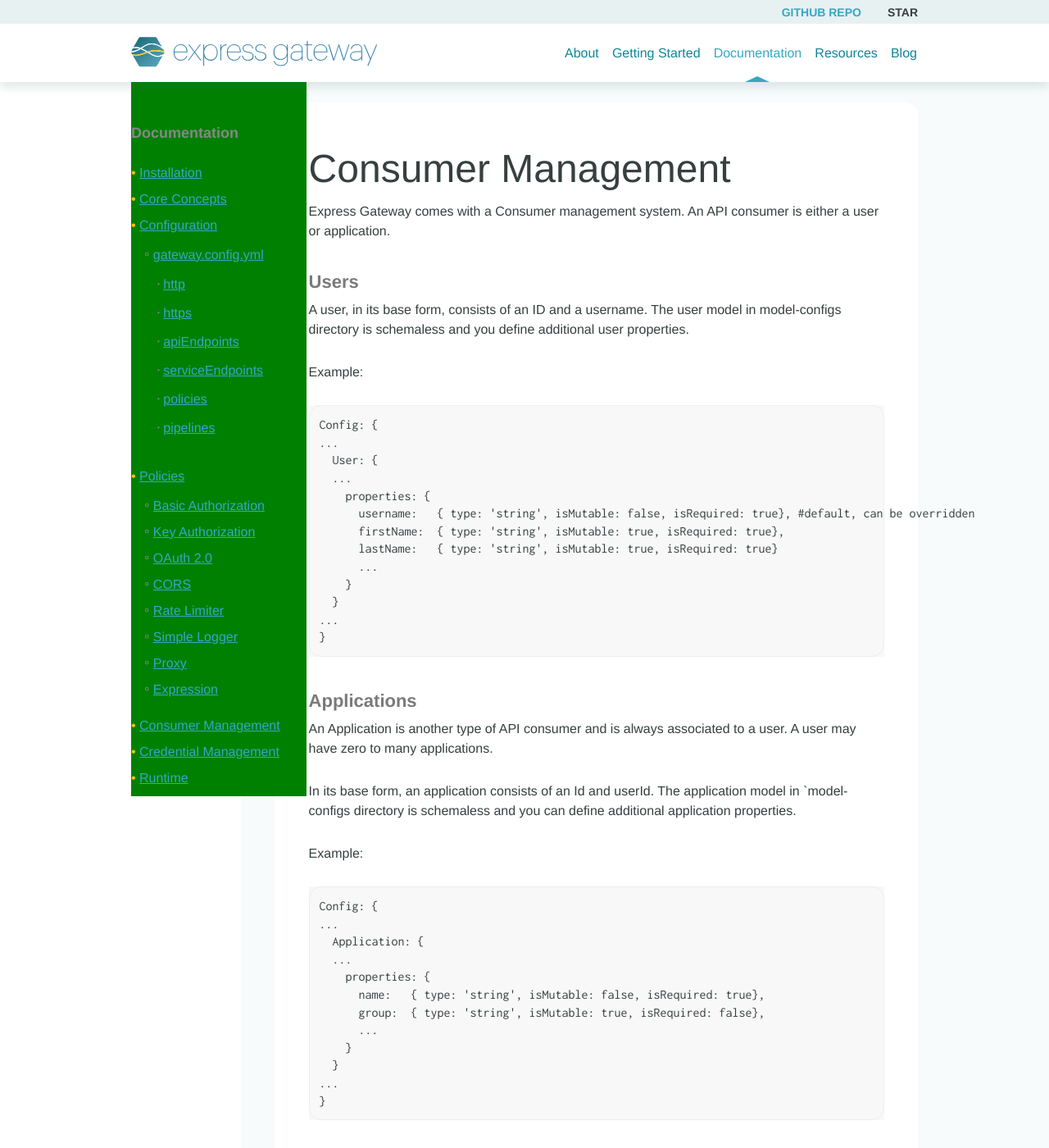
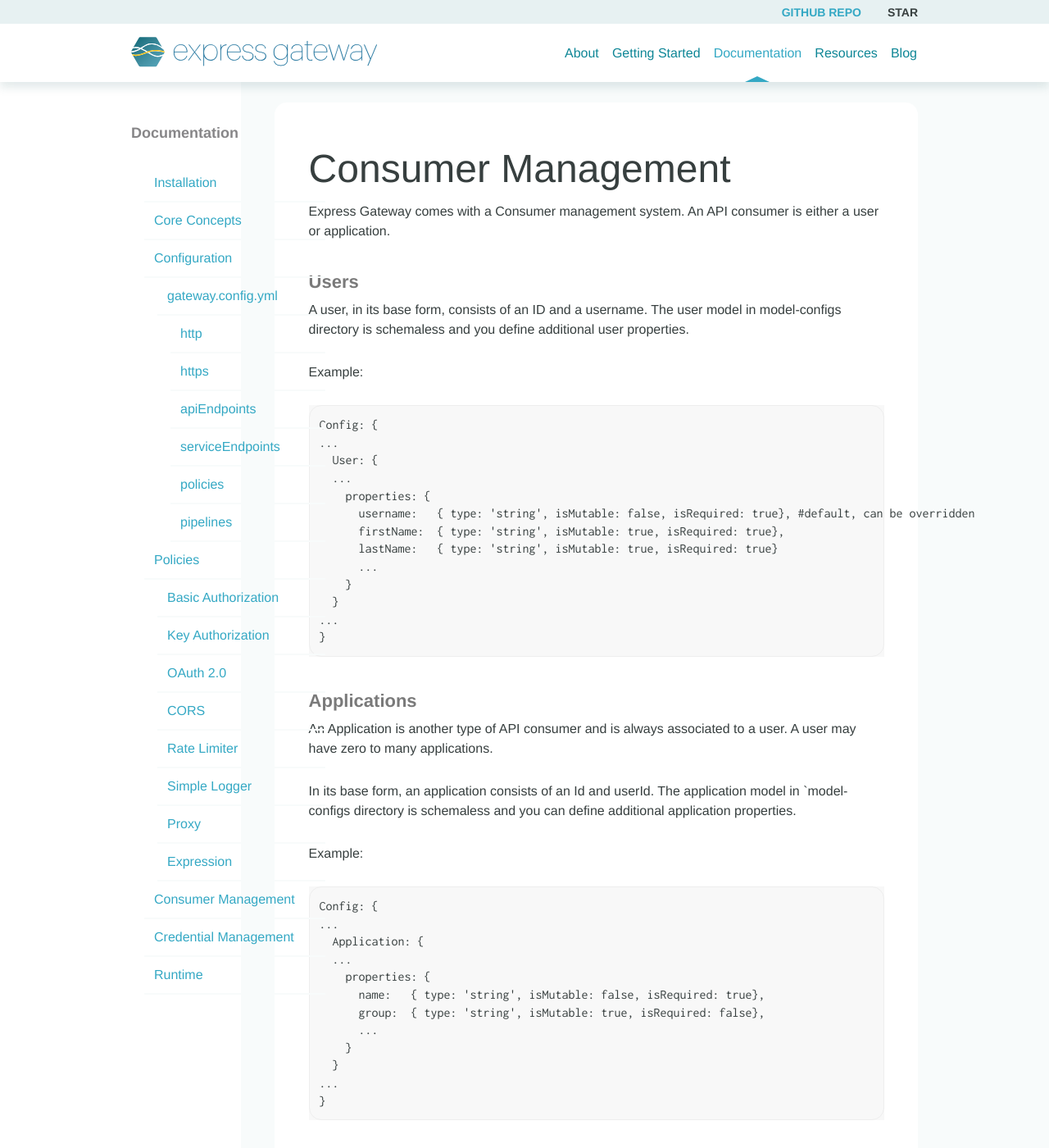
Before and after one commit to ExpressGateway/express-gateway.io, a Jekyll site: the page built from docs/consumer-management.md, in a window 1280 px wide and 1400 px high. Shown: the whole window at 82% size. Built offline with Jekyll 4.4.1, drawn with Linux system fonts in a browser that asks for light colours; some web fonts are replaced.

Commit message:
scrolling and basic layout

```diff
--- a/_layouts/doc-section.html
+++ b/_layouts/doc-section.html
@@ -15,7 +15,7 @@
       </main>
     </div>
   </div>
-  <div class="svg-fix bottom-wave">{% include wave-bottom-2.svg %}</div>
+  <!-- <div class="svg-fix bottom-wave">{% include wave-bottom-2.svg %}</div> -->
   {% include footer.html %}
   <script src="{{site.baseurl}}/assets/js/detectScroll.js"></script>
 </body>
--- a/_sass/_documentation.scss
+++ b/_sass/_documentation.scss
@@ -1,22 +1,31 @@
+.documentation, .documentation + div svg  {
+  background: #ffffff; /* Old browsers */
+  background: -moz-linear-gradient(left, #ffffff 39%,#f8fbfb 39%, #f8fbfb 100%); /* FF3.6-15 */
+  background: -webkit-linear-gradient(left, #ffffff 39%,#f8fbfb 39%,#f8fbfb 100%); /* Chrome10-25,Safari5.1-6 */
+  background: linear-gradient(to right, #ffffff 39%,#f8fbfb 39%,#f8fbfb 100%); /* W3C, IE10+, FF16+, Chrome26+, Opera12+, Safari7+ */
+  filter: progid:DXImageTransform.Microsoft.gradient( startColorstr='#ffffff', endColorstr='#f8fbfb',GradientType=1 ); /* IE6-9 */
+
+}
+
 .documentation {
-  background: #ffffff; /* Old browsers */
-  background: -moz-linear-gradient(left, #ffffff 39%, #f8fbfb 39%, #ffffff 39%, #f8fbfb 39%, #f8fbfb 100%); /* FF3.6-15 */
-  background: -webkit-linear-gradient(left, #ffffff 39%,#f8fbfb 39%,#ffffff 39%,#f8fbfb 39%,#f8fbfb 100%); /* Chrome10-25,Safari5.1-6 */
-  background: linear-gradient(to right, #ffffff 39%,#f8fbfb 39%,#ffffff 39%,#f8fbfb 39%,#f8fbfb 100%); /* W3C, IE10+, FF16+, Chrome26+, Opera12+, Safari7+ */
-  filter: progid:DXImageTransform.Microsoft.gradient( startColorstr='#ffffff', endColorstr='#f8fbfb',GradientType=1 ); /* IE6-9 */
 
 
   .wrapper {
     display: flex;
     flex-direction: row;
     padding-top: $header-top-height + $header-main-height;
+    height: 100%;
   }
 
   main {
     flex: 9;
     background: lighten($color-gray-blue, 5%);
     padding-top: 25px;
+    &.markdown {
+      padding-bottom: 1rem;
+    }
   }
+
   .doc-wrapper {
     width: 95%;
     margin: 0 0 0 auto;
@@ -29,28 +38,26 @@
     flex-direction: column;
     padding-right: 2rem;
     flex-basis: 225px;
-    position: relative;
-
+    align-self: stretch;
+    height: calc(100vh - (#{$header-top-height} + #{$header-main-height} + #{$footer-height}));
   }
 
   .tocwrapperstick {
-    // background: green;
     .sidebar-docs {
-      // bottom: 3rem;
-      //position: absolute;
-      transition: all 2s;
-      background: green;
+      top: auto;
+      bottom: $footer-height;
     }
   }
 
   .sidebar-docs {
-
+    transition: all .25s;
     position: fixed;
+    top: auto;
+    bottom: 0;
     overflow-y: scroll;
-    //height: calc(100vh - (#{$header-top-height} + #{$header-main-height}));
-    //height: auto !important;
-    top: $header-top-height + $header-main-height;
-    padding-right: 2rem;
+    padding-right: 2%;
+    // height: calc(100vh - (#{$header-top-height} + #{$header-main-height} + #{$footer-height}));
+    height: calc(100vh - (#{$header-top-height} + #{$header-main-height}));;
     h2 {
       a {
         text-decoration: none;
@@ -59,17 +66,30 @@
         font-weight: bold;
       }
     }
-  }
+    ul {
+      width: 125%;
+      li {
+        padding-bottom: 0;
+        text-indent: 0;
 
-  aside.tocwrapper {
-    position: fixed;
-    padding-top: $header-top-height + $header-main-height;
+        ul {
+          padding: 0;
 
+        }
 
-    nav {
-      a {
-        display: block;
-        text-decoration: none;
+        &:before {
+          content: "";
+
+        }
+        a {
+          text-decoration: none;
+          border-bottom: 2px solid #f8fbfb;
+          display: block;
+          padding: .75rem;
+          &:hover {
+            background-color: #f8fbfb;
+          }
+        }
       }
     }
   }
--- a/assets/js/detectScroll.js
+++ b/assets/js/detectScroll.js
@@ -95,13 +95,13 @@
 //   node.addEventListener('click', handleClick)
 // });
 
-// docs-sidebar scroll placement
+// docs-sidebar scroll placement - original
+
 
 var tocwrapper = document.querySelector('.toc-wrapper');
 var toc = document.querySelector('.sidebar-docs');
-
 var footer = document.querySelector('.footer');
-var wave = document.querySelector('.bottom-wave');
+// var wave = document.querySelector('.bottom-wave');
 
 function checkForFooter() {
   function getRectTop(el){
@@ -109,19 +109,56 @@
     return rect.top;
   }
 
-  var wavelocation = getRectTop(wave);
+  console.log("left: ", (getRectTop(tocwrapper) + document.body.scrollTop) + tocwrapper.offsetHeight)
+  console.log("right: ", getRectTop(footer) + document.body.scrollTop)
 
-  if((getRectTop(toc) + document.body.scrollTop) + toc.offsetHeight >= (getRectTop(wave) + document.body.scrollTop) - 10)
-    //tocwrapper.setAttribute("style","bottom: " + (wavelocation) + "px");
-    console.log("scroll point: ", (getRectTop(toc) + document.body.scrollTop) + toc.offsetHeight);
-    //toc.setAttribute("style","bottom: " + (wavelocation) + "px");
+  var footerposition = getRectTop(footer);
+  if((getRectTop(toc) + document.body.scrollTop) + toc.offsetHeight >= (getRectTop(footer) + document.body.scrollTop)) {
+  //  tocwrapper.setAttribute("style", "background-color: transparent");
+
+    // toc.setAttribute("style", "bottom: " + (footer.offsetHeight) + "px");
+
     tocwrapper.classList.add('tocwrapperstick');
+  }
 
-  if(document.body.scrollTop + window.innerHeight < (getRectTop(wave) + document.body.scrollTop))
-  //  tocwrapper.setAttribute("style","background-color: transparent");
-    console.log("not in footer");
-    toc.classList.remove('tocwrapperstick');
+  if(document.body.scrollTop + window.innerHeight < (getRectTop(footer) + document.body.scrollTop))
+    {// toc.removeAttribute("style");
+    tocwrapper.classList.remove('tocwrapperstick');
+    }
 }
+
+// var tocwrapper = document.querySelector('.toc-wrapper');
+// var toc = document.querySelector('.sidebar-docs');
+//
+// var footer = document.querySelector('.footer');
+// var wave = document.querySelector('.bottom-wave');
+//
+// console.log("wave offset: ", wave.offsetHeight);
+// function checkForFooter() {
+//   function getRectTop(el){
+//     var rect = el.getBoundingClientRect();
+//     return rect.top;
+//   }
+//
+//   var wavelocation = getRectTop(wave);
+//   //console.log("wave + scrolltop: ", getRectTop(wave) + document.body.scrollTop);
+//   if((getRectTop(toc) + document.body.scrollTop) + toc.offsetHeight >= (getRectTop(wave) + document.body.scrollTop) - 100){
+//     //tocwrapper.setAttribute("style","bottom: " + (wavelocation) + "px");
+//     console.log("is this: ", (getRectTop(toc) + document.body.scrollTop) + toc.offsetHeight);
+//     console.log("greater than this: ", (getRectTop(wave) + document.body.scrollTop))
+//     //toc.setAttribute("style","bottom: " + (wavelocation) + "px");
+//     toc.classList.remove('tocwrapperstick');
+//
+//   } else {
+//   //  tocwrapper.setAttribute("style","background-color: transparent");
+//     tocwrapper.setAttribute("style","bottom: " + (wavelocation) + "px");
+//     console.log("====");
+//     console.log("is this: ", document.body.scrollTop + window.innerHeight)
+//     console.log("less than: ", (getRectTop(wave) + document.body.scrollTop))
+//
+//     toc.classList.add('tocwrapperstick');
+//   }
+// }
 
 window.addEventListener('scroll', function(){
     checkForFooter();
```
